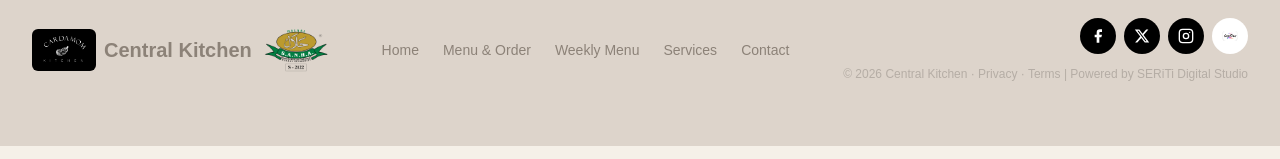
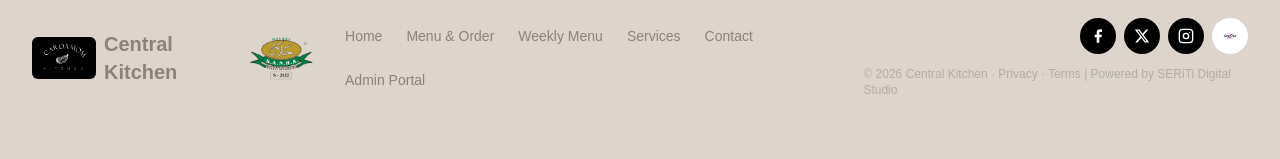
Before and after one commit to 3tiersystems-RMA/cateringhub, a Next.js app: page /events in a window 1280 px wide. Shown: the part 785-944 px from the top of the page. Built offline with nearby package versions, Linux system fonts and the light colour scheme; no server answers; the database is empty.

Commit message:
Manual code change

```diff
--- a/src/components/Footer.tsx
+++ b/src/components/Footer.tsx
@@ -104,6 +104,9 @@ export default function Footer() {
             <Link href="/contact" className="hover:text-[#C4622D] transition-colors">
               Contact
             </Link>
+            <Link href="/staff/login" className="hover:text-[#C4622D] transition-colors">
+              Admin Portal
+            </Link>
           </nav>
 
           {/* Social + Copyright */}
```
